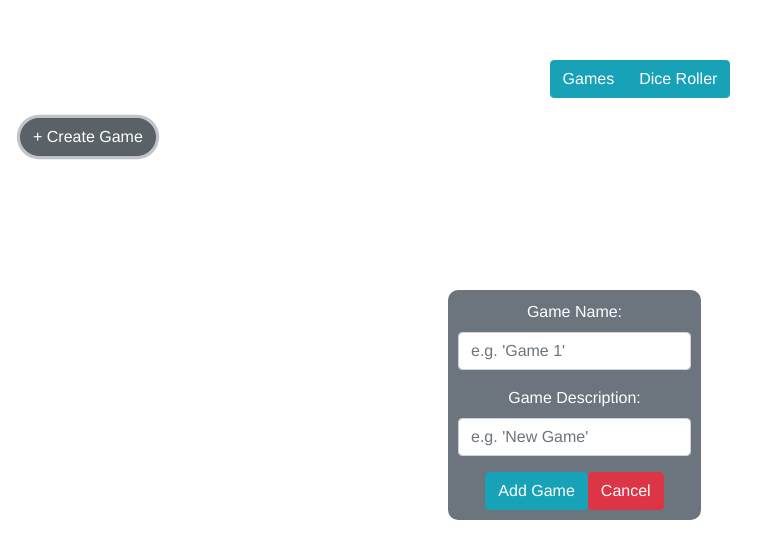
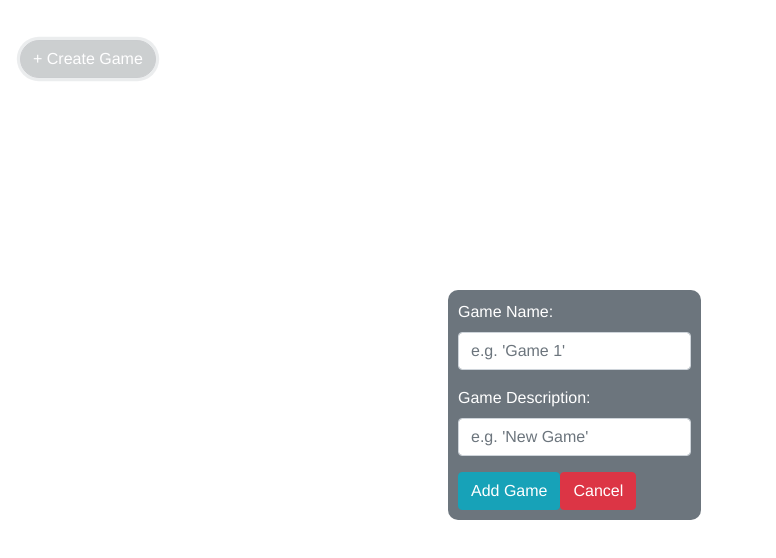
Before and after one commit to sominator/devtools, a Vue app in the folder client/: page / in a window 1280 px wide. Both pictures are taken after a click on the button "+ Create Game". Shown: the top 558 px of the page, without its empty margins (0-776 px from the left). Built offline with nearby package versions, Linux system fonts and the light colour scheme.

Commit message:
Added Vuex and working on RPG mechanics.

```diff
--- a/client/package.json
+++ b/client/package.json
@@ -11,7 +11,8 @@
     "bootstrap-vue": "^2.17.3",
     "core-js": "^3.6.4",
     "socket.io-client": "^2.3.0",
-    "vue": "^2.6.11"
+    "vue": "^2.6.11",
+    "vuex": "^3.6.2"
   },
   "devDependencies": {
     "@babel/polyfill": "^7.11.5",
--- a/client/src/App.vue
+++ b/client/src/App.vue
@@ -1,27 +1,55 @@
 <template>
     <div id="app">
-        <b-button-group>
-            <b-button variant="info" v-on:click="toggle = 'games'">Games</b-button>
-            <b-button variant="info" v-on:click="toggle = 'diceroller'">Dice Roller</b-button>
-        </b-button-group>
-        <Games v-show="toggle === 'games'" />
-        <DiceRoller v-show="toggle === 'diceroller'" />
+        <div id="app-container">
+            <Games @displayModal = "displayModal" />
+        </div>
+        <div id="modal-container" v-show="modalToggle != null">
+            <CreateGame v-if="modalToggle === 'createGame'" @createGame = "createGame" @cancelModal = "cancelModal" />
+            <CreateContainer v-else-if="modalToggle === 'createContainer'" @createContainer = "createContainer" @cancelModal = "cancelModal" />
+            <CreateMechanic v-else-if="modalToggle === 'createMechanic'" @createMechanic = "createMechanic" @cancelModal = "cancelModal" />
+        </div>
     </div>
 </template>
 
 <script>
     import Games from './components/Games.vue';
-    import DiceRoller from './components/DiceRoller.vue';
+    import CreateGame from './components/modals/CreateGame.vue';
+    import CreateContainer from './components/modals/CreateContainer.vue';
+    import CreateMechanic from './components/modals/CreateMechanic.vue';
 
     export default {
         name: 'App',
         components: {
             Games,
-            DiceRoller
+            CreateGame,
+            CreateContainer,
+            CreateMechanic
         },
         data: function () {
             return {
-                toggle: "games"
+                modalToggle: null
+            }
+        },
+        methods: {
+            cancelModal: function () {
+                this.modalToggle = null;
+                this.$store.commit('modalInactive');
+            },
+            createGame: function (game) {
+                this.$store.commit('createGame', game);
+                this.cancelModal();
+            },
+            createContainer: function (container) {
+                this.$store.commit('createContainer', container);
+                this.cancelModal();
+            },
+            createMechanic: function (mechanic) {
+                this.$store.commit('createMechanic', mechanic);
+                this.cancelModal();
+            },
+            displayModal: function (modalName) {
+                this.modalToggle = modalName;
+                this.$store.commit('modalActive');
             }
         }
     }
@@ -32,8 +60,16 @@
         font-family: Avenir, Helvetica, Arial, sans-serif;
         -webkit-font-smoothing: antialiased;
         -moz-osx-font-smoothing: grayscale;
-        text-align: center;
+        text-align: left;
         color: #2c3e50;
-        margin-top: 60px;
+    }
+    #app-container {
+        margin-top: 40px;
+        margin-left: 20px;
+    }
+    #modal-container {
+        position: fixed;
+        bottom: 35%;
+        left: 35%;
     }
 </style>
--- a/client/src/components/Container.vue
+++ b/client/src/components/Container.vue
@@ -15,11 +15,11 @@
     export default {
         name: 'Container',
         props: {
-            game: Object
+            container: Object
         },
         methods: {
             selectContainer: function () {
-                this.$emit("selectContainer");
+                this.$emit("selectContainer", this.container.id);
             }
         }
     }
--- /dev/null
+++ b/client/src/components/Containers.vue
@@ -0,0 +1,64 @@
+<template>
+    <div>
+        <div id="containers-container" v-bind:class="{'modal-showing': this.$store.state.modalState}">
+            <div v-show="toggle === 'allContainers'">
+                <p><b-button pill variant="secondary" v-on:click="displayModal('createContainer')">+ Create Container</b-button></p>
+                <div id="all-containers" v-if = "this.$store.state.selectedGameId !== null">
+                    <b-card-group deck>
+                        <Container v-for="container in this.$store.getters.selectedGame.containers" :key="container.id" :container="container" @selectContainer="selectContainer" />
+                    </b-card-group>
+                </div>
+            </div>
+            <div v-show="toggle === 'viewContainer'">
+                <div id="view-container">
+                    <Mechanics @displayModal ="displayModal" @changeToggle="changeToggle"/>
+                </div>
+            </div>
+        </div>
+    </div>
+</template>
+
+<script>
+    import Container from './Container.vue';
+    import Mechanics from './Mechanics.vue';
+
+    export default {
+        name: 'Containers',
+        components: {
+            Container,
+            Mechanics
+        },
+        data: function () {
+            return {
+                toggle: "allContainers"
+            }
+        },
+        methods: {
+            changeToggle: function (toggleName) {
+                this.toggle = toggleName;
+            },
+            displayModal: function (modalName) {
+                this.$emit('displayModal', modalName)
+            },
+            selectContainer: function (containerId) {
+                this.changeToggle("viewContainer");
+                this.$store.commit("selectContainer", containerId);
+            }
+        }
+    }
+</script>
+
+<style scoped>
+    .modal-showing {
+        opacity: 0.3;
+    }
+    #container-display {
+        text-align: left;
+        margin-top: 20px;
+        margin-left: 20px;
+    }
+    #all-containers {
+        text-align: center;
+        display: flex;
+    }
+</style>
--- a/client/src/components/Games.vue
+++ b/client/src/components/Games.vue
@@ -1,85 +1,49 @@
 <template>
     <div>
-        <div id="games-container" v-bind:class="{'modal-showing': modalToggle===true}" v-show="toggle==='viewGamesContainer'">
-            <div id="game-generator">
-                <p><b-button pill variant="secondary" v-on:click="modalToggle = 'createGame'">+ Create Game</b-button></p>
+        <div id="games-container" v-bind:class="{'modal-showing': this.$store.state.modalState}">
+            <div v-show="toggle === 'allGames'">
+                <p><b-button pill variant="secondary" v-on:click="displayModal('createGame')">+ Create Game</b-button></p>
+                <div id="all-games">
+                    <b-card-group deck>
+                        <Game v-for="game in this.$store.state.games" :key="game.id" :game="game" @selectGame="selectGame" />
+                    </b-card-group>
+                </div>
             </div>
-            <div id="games">
-                <b-card-group deck>
-                    <Game v-for="game in games" :key="game.id" :game="game" @selectGame="selectGame"/>
-                </b-card-group>
+            <div v-show="toggle === 'viewGame'">
+                <div id="view-game">
+                    <p><b-button pill variant="secondary" v-on:click="changeToggle('allGames')">Back to Games</b-button></p>
+                    <Containers @displayModal = "displayModal" />
+                </div>
             </div>
-        </div>
-        <div id="modal" v-show="modalToggle !== null">
-            <CreateGame @createGame = "createGame" @cancelModal="cancelModal" v-show="modalToggle==='createGame'"/>
-            <CreateContainer @createContainer ="createContainer" @cancelModal="cancelModal" v-show="modalToggle==='createContainer'"/>
-        </div>
-        <div id="game-display" v-show="toggle==='viewGame'">
-            <p><b-button pill variant="secondary" v-on:click="toggle='viewGamesContainer'">Back to Games</b-button></p>
-            <p><b-button pill variant="secondary" v-on:click="modalToggle='createContainer'">+ Create Container</b-button></p>
-            <b-card-group deck>
-                <Container v-for="container in games[currentGame]" :key="container.id" :container="container" @selectContainer="selectContainer"/>
-            </b-card-group>
         </div>
     </div>
 </template>
 
 <script>
     import Game from './Game.vue';
-    import Container from './Container.vue';
-    import CreateGame from './modals/CreateGame.vue';
-    import CreateContainer from './modals/CreateContainer.vue';
+    import Containers from './Containers.vue';
 
     export default {
         name: 'Games',
         components: {
             Game,
-            Container,
-            CreateGame,
-            CreateContainer
+            Containers
         },
         data: function () {
             return {
-                toggle: "viewGamesContainer",
-                modalToggle: null,
-                gamesId: 0,
-                games: {
-
-                },
-                currentGame: null
+                toggle: "allGames"
             }
         },
         methods: {
-            cancelModal: function () {
-                this.modalToggle = null;
+            changeToggle: function (toggleName) {
+                this.toggle = toggleName;
             },
-            createGame: function (game) {
-                this.games[this.gamesId] = {
-                    id: this.gamesId,
-                    name: game.name,
-                    description: game.description,
-                    containersId: 0
-                };
-                this.gamesId++;
-                this.cancelModal();
-                console.log(this.games);
+            displayModal: function (modalName) {
+                this.$emit('displayModal', modalName)
             },
-            createContainer: function (container) {
-                let game = this.games[this.currentGame];
-                console.log(game);
-                game.containers[game.containersId] = {
-                    id: game.containersId,
-                    name: container.name,
-                    description: container.description,
-                    mechanicsId: 0
-                };
-                game.containersId++;
-                this.cancelModal();
-                console.log(this.games);
-            },
-            selectGame: function (id) {
-                this.toggle = "viewGame";
-                this.currentGame = id;
+            selectGame: function (gameId) {
+                this.changeToggle("viewGame");
+                this.$store.commit("selectGame", gameId);
             }
         }
     }
@@ -89,22 +53,12 @@
     .modal-showing {
         opacity: 0.3;
     }
-    #modal {
-        position: fixed;
-        bottom: 35%;
-        left: 35%;
-    }
-    #games-container {
-        text-align: left;
-        margin-top: 20px;
-        margin-left: 20px;
-    }
     #game-display {
         text-align: left;
         margin-top: 20px;
         margin-left: 20px;
     }
-    games {
+    #all-games {
         text-align: center;
         display: flex;
     }
--- a/client/src/components/Mechanics.vue
+++ b/client/src/components/Mechanics.vue
@@ -1,55 +1,38 @@
 <template>
     <div>
-        <div id="mechanics-container" v-bind:class="{'modal-showing': modalToggle===true}">
-            <div id="mech-generator">
-                <p><b-button pill variant="secondary" v-on:click="modalToggle = true">+ Create Mechanic</b-button></p>
+        <div id="mechanics-container" v-bind:class="{'modal-showing': this.$store.state.modalState}">
+            <div v-show="toggle==='allMechanics'">
+                <p><b-button pill variant="secondary" v-on:click="changeToggle('allContainers')">Back to Containers</b-button></p>
+                <p><b-button pill variant="secondary" v-on:click="displayModal('createMechanic')">+ Create Mechanic</b-button></p>
+                <div id="all-mechanics" v-if="this.$store.state.selectedContainerId !== null">
+                    <b-card-group deck>
+                        <Mechanic v-for="mechanic in this.$store.getters.selectedContainer.mechanics" :key="mechanic.id" :mechanic="mechanic" />
+                    </b-card-group>
+                </div>
             </div>
-            <div id="mechanics">
-                <b-card-group deck>
-                    <Mechanic v-for="mechanic in mechanics" :key="mechanic.id" :mechanic="mechanic" />
-                </b-card-group>
-            </div>
-        </div>
-        <div id="modal" v-show="modalToggle===true">
-            <CreateMechanic @createMechanic = "createMechanic" @changeToggle="changeToggle"/>
         </div>
     </div>
 </template>
 
 <script>
     import Mechanic from './Mechanic.vue';
-    import CreateMechanic from './modals/CreateMechanic.vue';
 
     export default {
         name: 'Mechanics',
         components: {
-            Mechanic,
-            CreateMechanic
+            Mechanic
         },
         data: function () {
             return {
-                modalToggle: false,
-                mechanicsId: 0,
-                mechanics: {
-
-                }
+                toggle: "allMechanics"
             }
         },
         methods: {
-            changeToggle: function () {
-                this.modalToggle = !this.modalToggle;
+            changeToggle: function (toggle) {
+                this.$emit('changeToggle', toggle);
             },
-            createMechanic: function (mechanic) {
-                this.mechanics[this.mechanicsId] = {
-                    id: this.mechanicsId,
-                    name: mechanic.name,
-                    description: mechanic.description,
-                    diceModel: mechanic.diceModel,
-                    x: mechanic.x,
-                    y: mechanic.y
-                };
-                this.mechanicsId++;
-                this.changeToggle();
+            displayModal: function (modalName) {
+                this.$emit('displayModal', modalName)
             }
         }
     }
@@ -59,17 +42,7 @@
     .modal-showing {
         opacity: 0.3;
     }
-    #modal {
-        position: fixed;
-        bottom: 35%;
-        left: 35%;
-    }
-    #mechanics-container {
-        text-align: left;
-        margin-top: 20px;
-        margin-left: 20px;
-    }
-    #mechanics {
+    #all-mechanics {
         text-align: center;
         display: flex;
     }
--- a/client/src/main.js
+++ b/client/src/main.js
@@ -1,11 +1,83 @@
 import '@babel/polyfill'
 import 'mutationobserver-shim'
 import Vue from 'vue'
+import Vuex from 'vuex'
 import './plugins/bootstrap-vue'
 import App from './App.vue'
 
 Vue.config.productionTip = false
+Vue.use(Vuex)
+
+const store = new Vuex.Store({
+    state: {
+        gamesId: 0,
+        games: {},
+        modalState: false,
+        selectedGameId: null,
+        selectedContainerId: null
+    },
+    getters: {
+        selectedGame: state => {
+            return state.games[state.selectedGameId];
+        },
+        selectedContainer: state => {
+            return store.getters.selectedGame.containers[state.selectedContainerId];
+        }
+    },
+    mutations: {
+        createGame (state, game) {
+            state.games[state.gamesId] = {
+                id: state.gamesId,
+                name: game.name,
+                description: game.description,
+                containersId: 0,
+                containers: {},
+                decksId: 0,
+                decks: {}
+            };
+            state.gamesId++;
+            console.log(state.games);
+        },
+        createContainer (state, container) {
+            store.getters.selectedGame.containers[store.getters.selectedGame.containersId] = {
+                id: store.getters.selectedGame.containersId,
+                name: container.name,
+                description: container.description,
+                mechanicsId: 0,
+                mechanics: {}
+            }
+            store.getters.selectedGame.containersId++;
+            console.log(state.games);
+        },
+        createMechanic(state, mechanic) {
+            console.log(store.getters.selectedContainer);
+            store.getters.selectedContainer.mechanics[store.getters.selectedContainer.mechanicsId] = {
+                id: store.getters.selectedContainer.mechanicsId,
+                name: mechanic.name,
+                description: mechanic.description,
+                diceModel: mechanic.diceModel,
+                x: mechanic.x,
+                y: mechanic.y
+            }
+            store.getters.selectedContainer.mechanicsId++;
+            console.log(state.games);
+        },
+        modalActive (state) {
+            state.modalState = true;
+        },
+        modalInactive (state) {
+            state.modalState = false;
+        },
+        selectGame (state, gameId) {
+            state.selectedGameId = gameId;
+        },
+        selectContainer(state, containerId) {
+            state.selectedContainerId = containerId;
+        }
+    }
+})
 
 new Vue({
-  render: h => h(App),
+    render: h => h(App),
+    store: store,
 }).$mount('#app')
```
Also changed, not shown: 1 other file (tests, documents, lock files or other folders).
